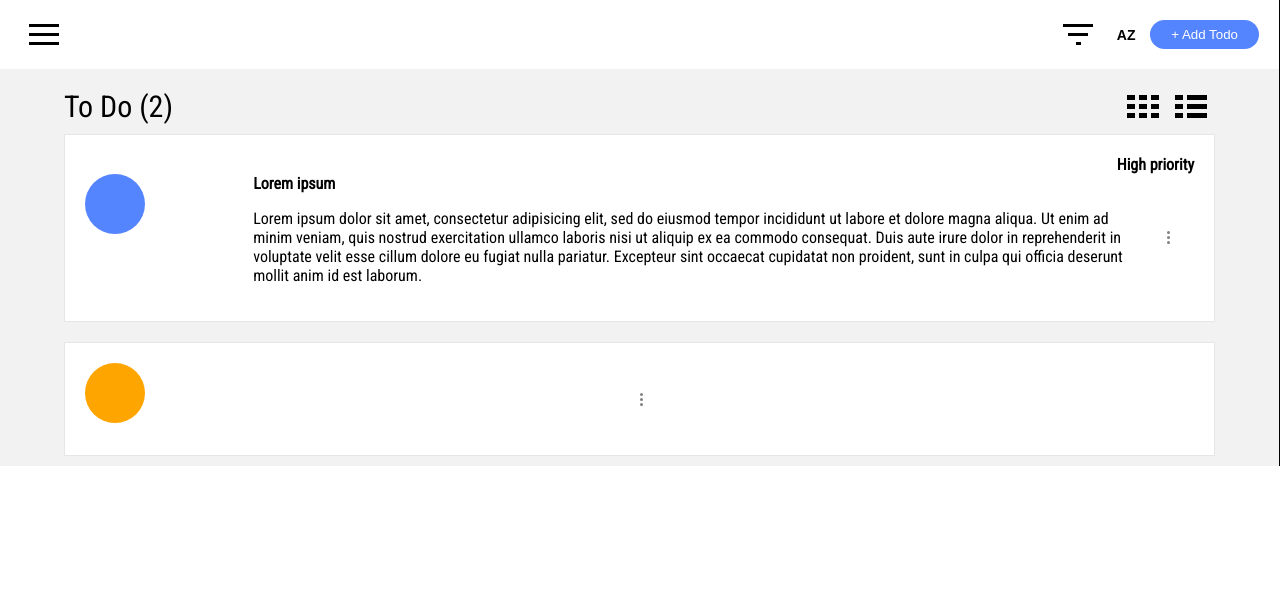
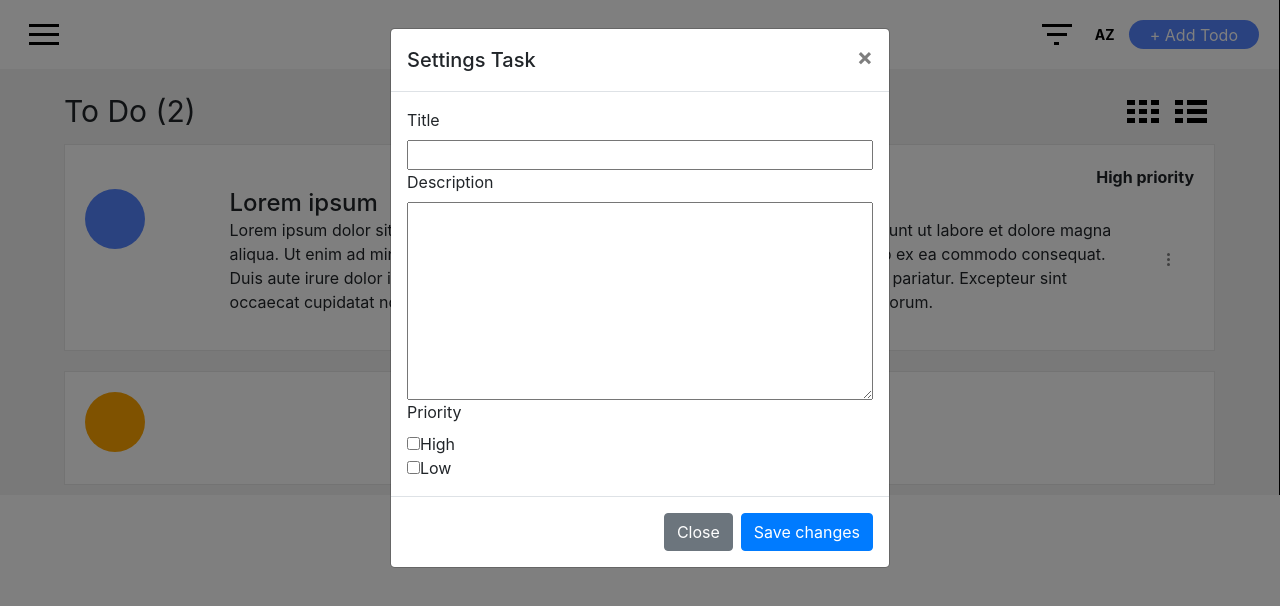
Before and after one commit to stasesimchik/ToDo, a plain HTML site: page index.html in a window 1280 px wide. Both pictures are taken after a click on the button "+ Add Todo". Drawn offline with nearby package versions, Linux system fonts and the light colour scheme.

Commit message:
Add files via upload
modal

```diff
--- a/css/main.sass
+++ b/css/main.sass
@@ -172,3 +172,6 @@ body
     flex-basis: 50%
   &__title
     margin: 0
+.settings
+  display: flex
+  flex-direction: column
--- a/index.html
+++ b/index.html
@@ -6,6 +6,7 @@
   <meta http-equiv="X-UA-Compatible" content="ie=edge">
   <link rel="stylesheet" href="css/main.css">
   <link href="https://fonts.googleapis.com/css?family=Roboto+Condensed&display=swap&subset=cyrillic" rel="stylesheet">
+  <link rel="stylesheet" href="https://stackpath.bootstrapcdn.com/bootstrap/4.3.1/css/bootstrap.min.css" integrity="sha384-ggOyR0iXCbMQv3Xipma34MD+dH/1fQ784/j6cY/iJTQUOhcWr7x9JvoRxT2MZw1T" crossorigin="anonymous">
   <title>ToDo</title>
 </head>
 <body>
@@ -56,12 +57,41 @@ style=" fill:#000000;"><g fill="none" fill-rule="nonzero" stroke="none" stroke-w
           <span class="sort-btn__item ">AZ</span>
         </button>
 
-        <button class="header__add-btn add-btn">
+        <button class="header__add-btn add-btn" data-toggle="modal" data-target="#Modal">
           <span class="add-btn__text">+ Add Todo</span>
         </button>
       </div>
       <!-- /.group-btn -->
+      <div class="modal fade" id="Modal" tabindex="-1" role="dialog" aria-labelledby="exampleModalLabel" aria-hidden="true">
+        <div class="modal-dialog" role="document">
+          <div class="modal-content">
+            <div class="modal-header">
+              <h5 class="modal-title" id="exampleModalLabel">Settings Task</h5>
+              <button type="button" class="close" data-dismiss="modal" aria-label="Close">
+                <span aria-hidden="true">&times;</span>
+              </button>
+            </div>
+            <div class="modal-body">
+              <form action="" class="settings">
+                <label for="">Title</label>
+                <input type="text" name="settings__title" value="">
+                <label for="">Description</label>
+                <textarea name="settings__description" class="settings__description" rows="8" cols="80"></textarea>
+                <label for="">Priority</label>
+                <span class="checkbox-description"><input type="checkbox" name="settings__checkbox-high" value="">High </span>
 
+                <span class="checkbox-description"><input type="checkbox" name="settings__checkbox-low" value="">Low</span>
+
+              </form>
+              <!-- /.settings -->
+            </div>
+            <div class="modal-footer">
+              <button type="button" class="btn btn-secondary" data-dismiss="modal">Close</button>
+              <button type="button" class="btn btn-primary">Save changes</button>
+            </div>
+          </div>
+        </div>
+      </div>
       </div>
       <!-- /.content__header header -->
 
@@ -132,7 +162,8 @@ style=" fill:#000000;"><g fill="none" fill-rule="nonzero" stroke="none" stroke-w
     <!-- /.main__content -->
   </main>
   <!-- /.main -->
-
+<script src="https://code.jquery.com/jquery-3.3.1.slim.min.js" integrity="sha384-q8i/X+965DzO0rT7abK41JStQIAqVgRVzpbzo5smXKp4YfRvH+8abtTE1Pi6jizo" crossorigin="anonymous"></script>
+<script src="https://stackpath.bootstrapcdn.com/bootstrap/4.3.1/js/bootstrap.min.js" integrity="sha384-JjSmVgyd0p3pXB1rRibZUAYoIIy6OrQ6VrjIEaFf/nJGzIxFDsf4x0xIM+B07jRM" crossorigin="anonymous"></script>
 <script src="js/main.js" charset="utf-8"></script>
 </body>
 </html>
```
Also changed, not shown: css/main.css.
